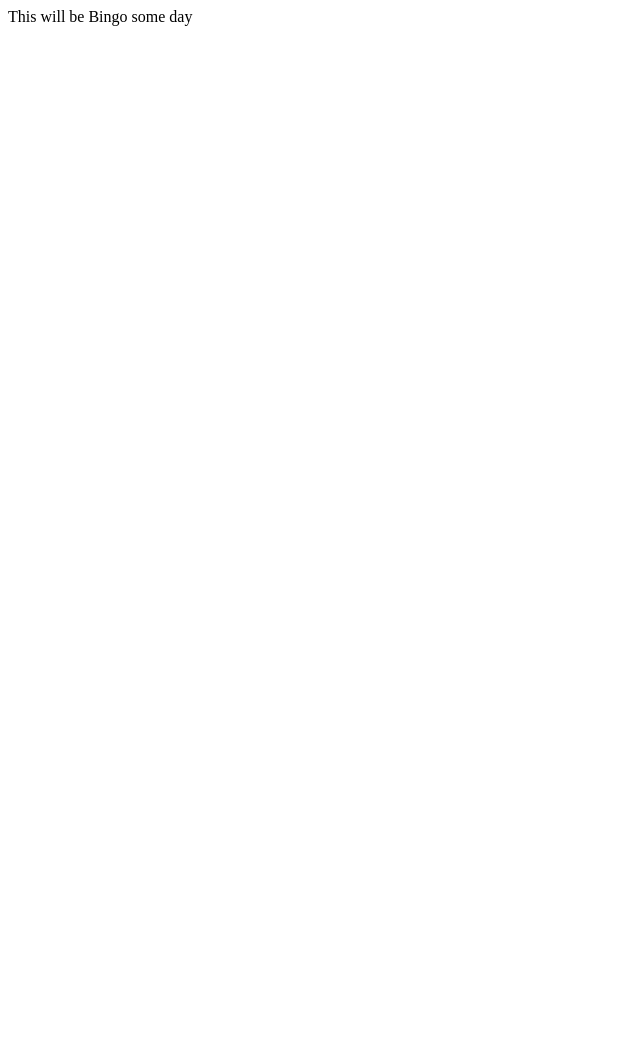
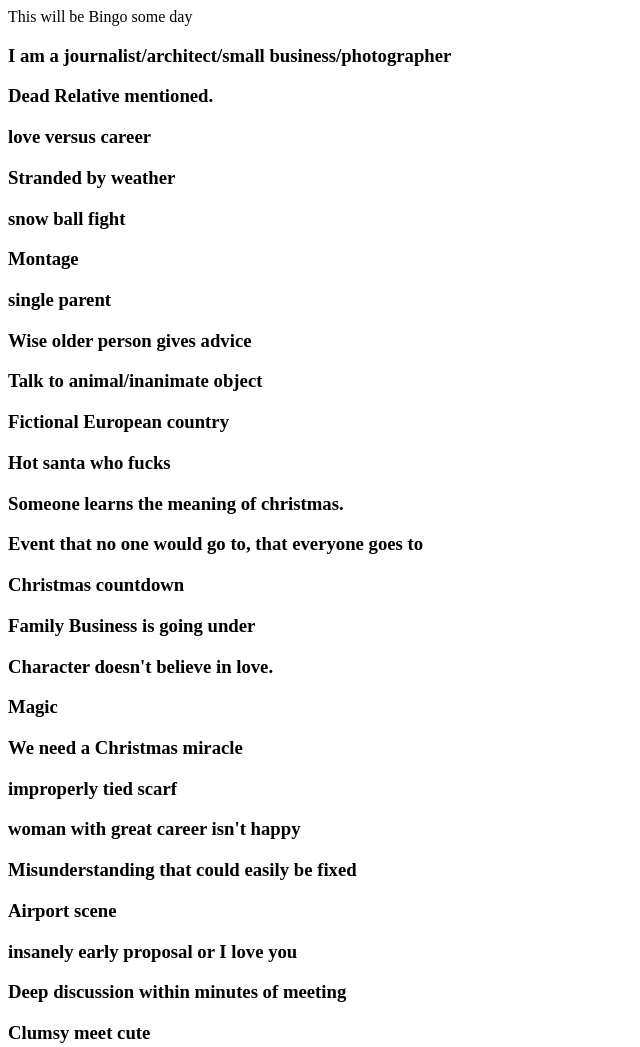
Before and after one commit to jl232367/christmasbingo, a plain HTML site: page index.html in a window 1280 px wide. Shown: the whole page, without its empty margins (0-640 px from the left). Before the commit the page ends 800 px from the top, so only its background shows below. Drawn offline with Linux system fonts and the light colour scheme.

Commit message:
Added board generator, seems to work correctly.  Need to add functionality buttons (reset board)

```diff
--- a/index.html
+++ b/index.html
@@ -16,7 +16,7 @@
 
         <div class="contianer" id="gameContainer">
             <div class="bingoTitle">This will be Bingo some day</div>
-            <div class="bingoBoard"></div>
+            <div class="bingoBoard" id="boardContainer"></div>
             <div class="bingoFooter"></div>
         </div>
         <!--[if lt IE 7]>
--- a/index.js
+++ b/index.js
@@ -88,6 +88,30 @@ let pickCurrentBingoOptions = () => {
     }
     duplicateChecker();
 }
+
+// function to generate bingo board
+let boardGenerator = () => {
+    let boardContainerElement = document.getElementById("boardContainer");
+    for (let i = 0; i < 25; i++) {
+        let optionContainer = document.createElement("div")
+        let optionText = document.createElement("h3")
+        let optionTextFromArray = currentBingoOptions[i];
+        optionContainer.setAttribute("id", "optioncontainer" + i);
+        optionContainer.setAttribute("class", "optionContainer");
+        optionText.setAttribute('class', "optionText");
+        optionText.setAttribute('id', 'optionText' + i);
+
+        boardContainerElement.append(optionContainer);
+        optionContainer.append(optionText);
+        optionText.innerText = optionTextFromArray;
+    }
+
+}
+
+pickCurrentBingoOptions();
+boardGenerator();
+
+//landingPageLoader();
 // buttons to pick new current bingo options
 
 // have them stored in 5 different arrays for each row
```
